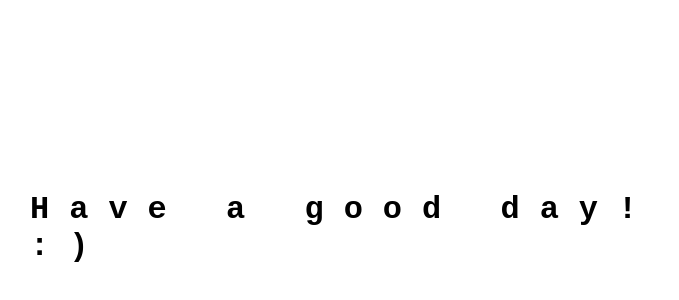
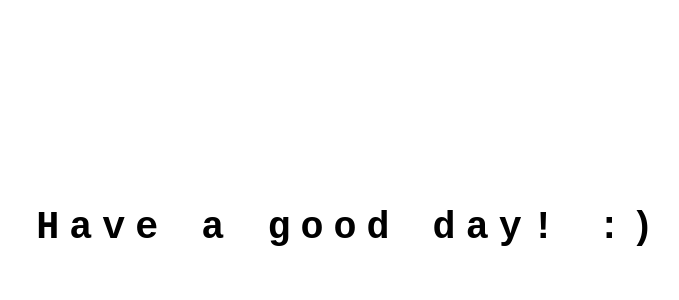
Before and after one commit to m-banik/Typing-Effect, a plain HTML site: page index.html in a window 1280 px wide. Shown: the part 172-472 px from the top of the page, without its empty margins (290-969 px from the left). Drawn offline with Linux system fonts and the light colour scheme.

Commit message:
Update styles.css

```diff
--- a/styles/styles.css
+++ b/styles/styles.css
@@ -10,8 +10,8 @@ h1 {
   left: 50%;
   transform: translate(-50%, -50%);
   font-family: monospace;
-  font-size: 2.5vw;
-  letter-spacing: 20px;
+  font-size: 3vw;
+  letter-spacing: 10px;
   overflow: hidden;
 }
 
```
